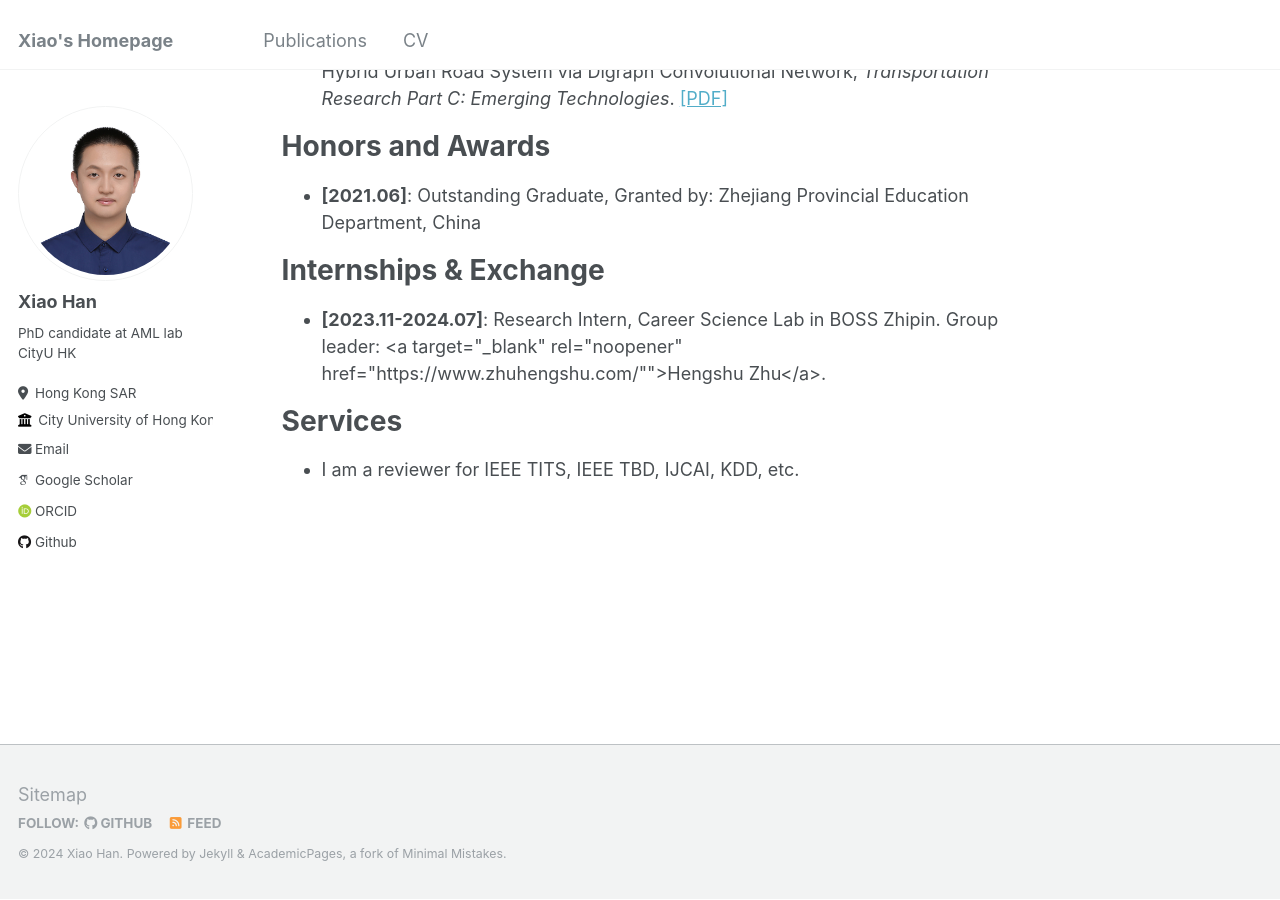
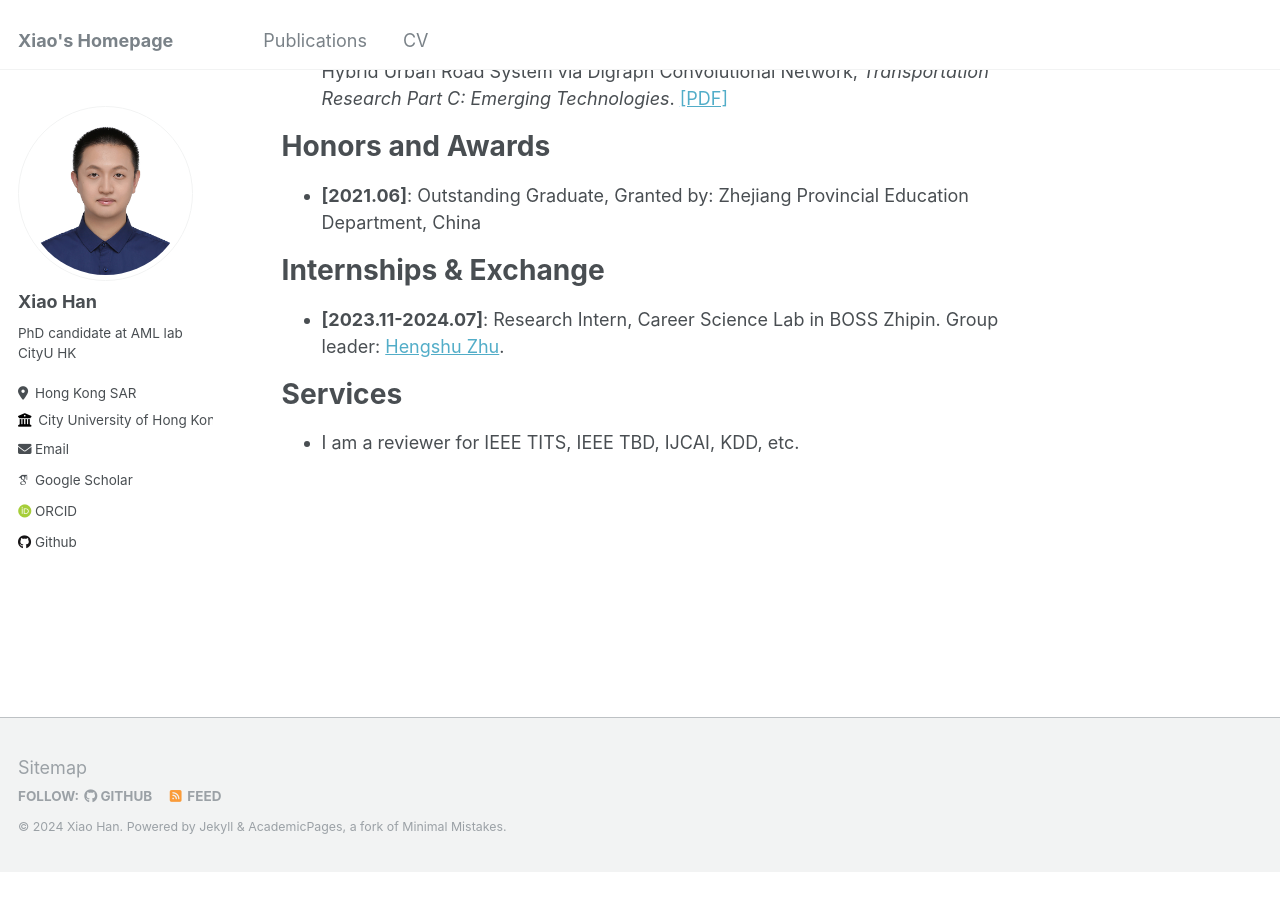
Before and after one commit to hahahenha/hahahenha.github.io, a Jekyll site: the page built from _pages/about.md, in a window 1280 px wide and 900 px high, scrolled down 1001 px. Built offline with Jekyll 4.4.1, drawn with Linux system fonts in a browser that asks for light colours; some web fonts are replaced; after the commit the page ends 1874 px from its top, so only the background shows below that.

Commit message:
Update about.md

```diff
--- a/_pages/about.md
+++ b/_pages/about.md
@@ -89,7 +89,7 @@ If you are interested in collaborating with me or want to have a chat, always fe
   <ul>
     <li>
       <strong>[2023.11-2024.07]</strong>:
-      Research Intern, Career Science Lab in BOSS Zhipin. Group leader: <a target="_blank" rel="noopener" href="https://www.zhuhengshu.com/"">Hengshu Zhu</a>.
+      Research Intern, Career Science Lab in BOSS Zhipin. Group leader: <a target="_blank" rel="noopener" href="https://www.zhuhengshu.com/">Hengshu Zhu</a>.
       </li>
   </ul>
 </div>
```
